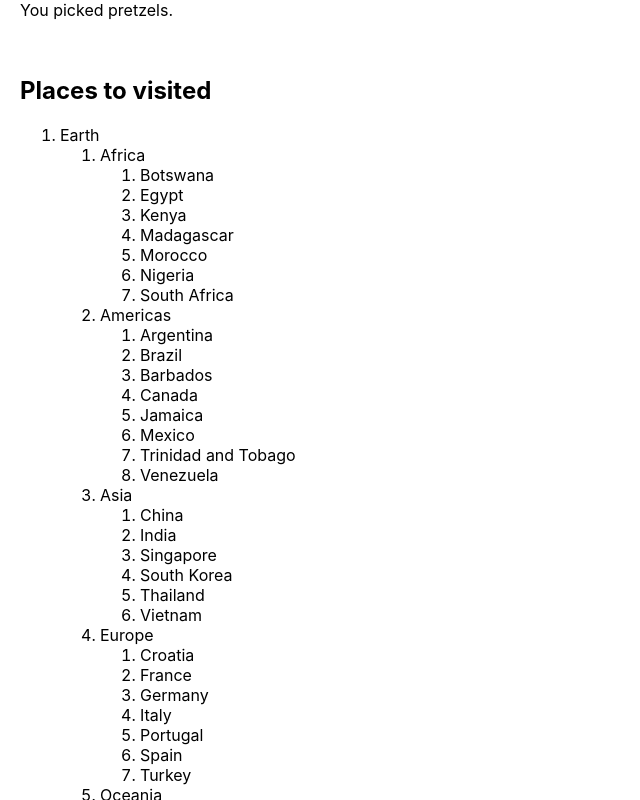
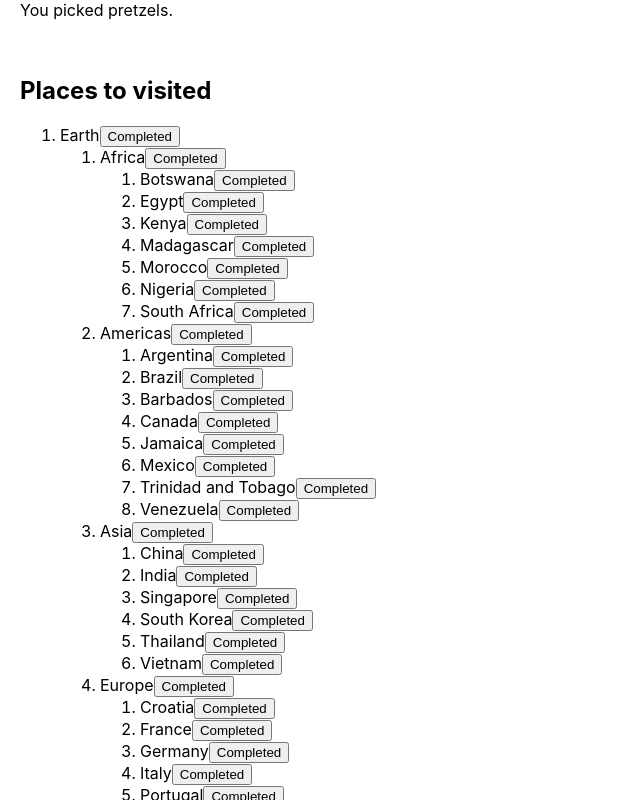
Before and after one commit to Aerolii/study-react-lib, a React (Create React App) app: page / in a window 1280 px wide. Shown: the part 1380-2180 px from the top of the page, without its empty margins (0-640 px from the left). Built offline with nearby package versions, Linux system fonts and the light colour scheme.

Commit message:
feat: 扁平化数组

```diff
--- a/src/components/state/TravelPlan.jsx
+++ b/src/components/state/TravelPlan.jsx
@@ -1,16 +1,24 @@
 import { useState } from 'react'
 import { initialTravelPlan } from './travel-plan-data'
 
-const PlaceTree = ({ id, placesById }) => {
+const PlaceTree = ({ id, placesById, parentId, onComplete }) => {
   const place = placesById[id]
   const childIds = place.childIds
+
   return (
     <li>
       {place.title}
+      <button onClick={() => onComplete(parentId, id)}>Completed</button>
       {childIds.length > 0 && (
         <ol>
           {childIds.map((child) => (
-            <PlaceTree key={child} id={child} placesById={placesById} />
+            <PlaceTree
+              key={child}
+              id={child}
+              placesById={placesById}
+              parentId={id}
+              onComplete={onComplete}
+            />
           ))}
         </ol>
       )}
@@ -22,14 +30,28 @@ export default function TravelPlan() {
   const [plan, setPlans] = useState(initialTravelPlan)
   const root = plan[0]
   const planetIds = root.childIds
-  console.log(planetIds)
+
+  const handleComplete = (parentId, childId) => {
+    const parent = plan[parentId]
+    const nextParent = {
+      ...parent,
+      childIds: parent.childIds.filter((id) => id !== childId)
+    }
+    setPlans({ ...plan, [parentId]: nextParent })
+  }
 
   return (
     <>
       <h2>Places to visited</h2>
       <ol>
         {planetIds.map((id) => (
-          <PlaceTree key={id} id={id} placesById={plan} />
+          <PlaceTree
+            key={id}
+            id={id}
+            parentId={0}
+            placesById={plan}
+            onComplete={handleComplete}
+          />
         ))}
       </ol>
     </>
```
